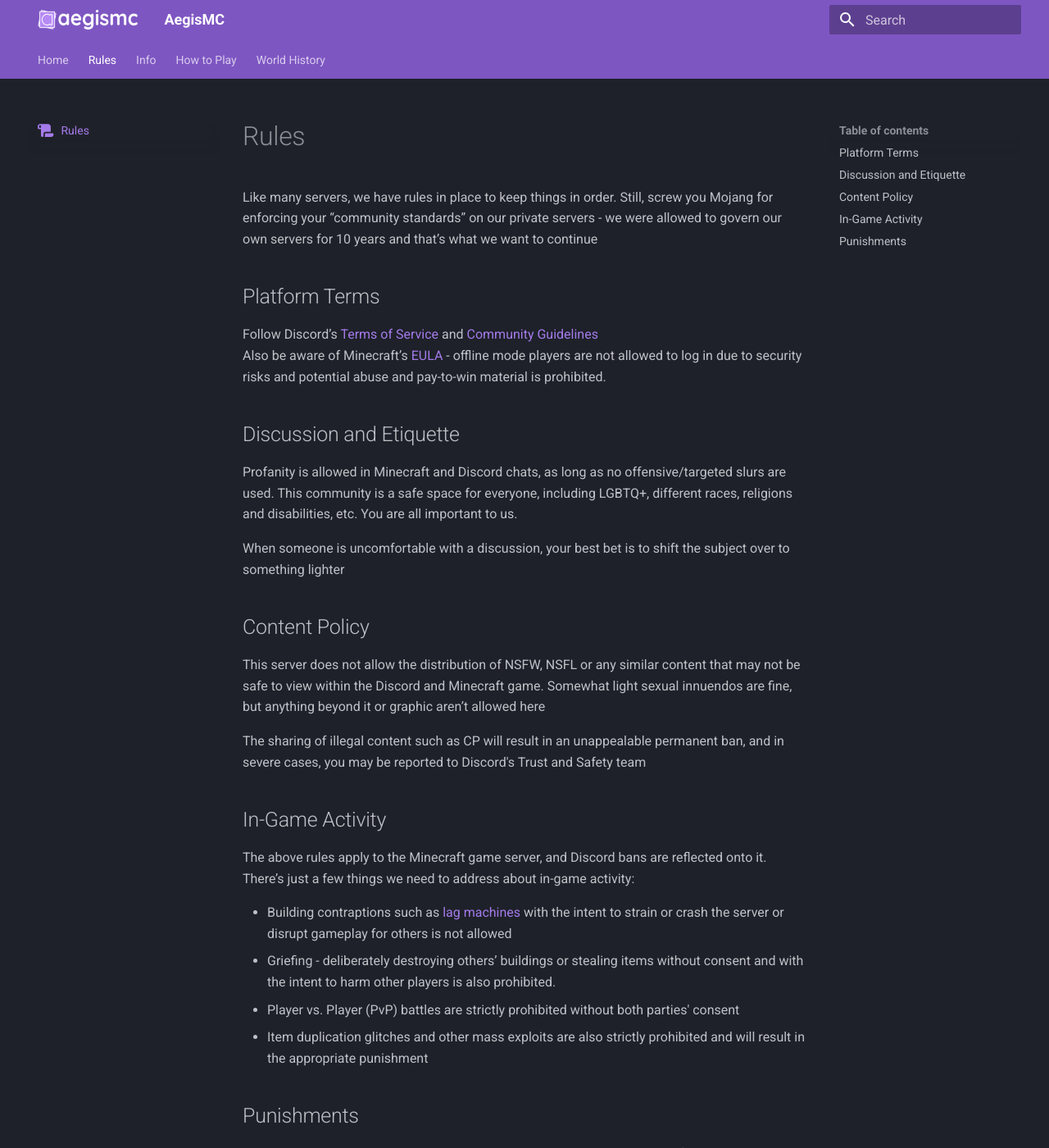
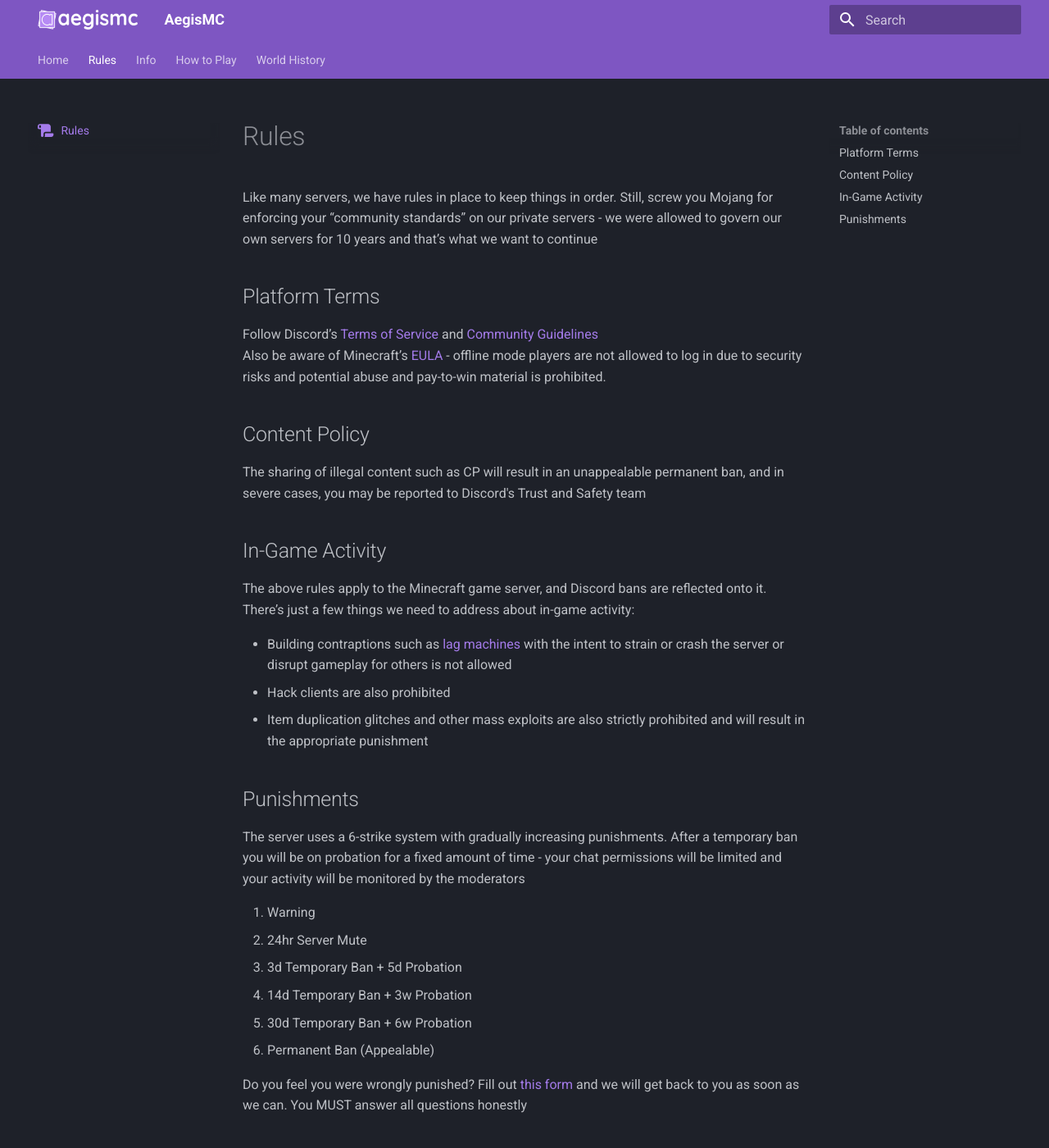
Before and after one commit to CobaltDevel/aegismc, an MkDocs documentation site: the page built from docs/rules.md, in a window 1280 px wide and 1400 px high. Shown: the whole window at 82% size. Built offline with MkDocs 1.6.1 and Material for MkDocs 9.7.7, drawn with Linux system fonts in a browser that asks for light colours; comment, search, counter and statistics services are not loaded.

Commit message:
Change stuff

```diff
--- a/docs/rules.md
+++ b/docs/rules.md
@@ -8,22 +8,14 @@ Like many servers, we have rules in place to keep things in order. Still, screw
 Follow Discord’s [Terms of Service](https://dis.gd/tos) and [Community Guidelines](https://discord.com/guidelines)
 Also be aware of Minecraft’s [EULA](https://www.minecraft.net/en-us/eula) - offline mode players are not allowed to log in due to security risks and potential abuse and pay-to-win material is prohibited.
 
-## Discussion and Etiquette
-Profanity is allowed in Minecraft and Discord chats, as long as no offensive/targeted slurs are used. This community is a safe space for everyone, including LGBTQ+, different races, religions and disabilities, etc. You are all important to us.
-
-When someone is uncomfortable with a discussion, your best bet is to shift the subject over to something lighter
-
 ## Content Policy
-This server does not allow the distribution of NSFW, NSFL or any similar content that may not be safe to view within the Discord and Minecraft game. Somewhat light sexual innuendos are fine, but anything beyond it or graphic aren’t allowed here
-
 The sharing of illegal content such as CP will result in an unappealable permanent ban, and in severe cases, you may be reported to Discord's Trust and Safety team
 
 ## In-Game Activity
 The above rules apply to the Minecraft game server, and Discord bans are reflected onto it. There’s just a few things we need to address about in-game activity:
 
 - Building contraptions such as [lag machines](https://2b2t.miraheze.org/wiki/Lag_machine) with the intent to strain or crash the server or disrupt gameplay for others is not allowed
-- Griefing - deliberately destroying others’ buildings or stealing items without consent and with the intent to harm other players is also prohibited.
-- Player vs. Player (PvP) battles are strictly prohibited without both parties' consent
+- Hack clients are also prohibited
 - Item duplication glitches and other mass exploits are also strictly prohibited and will result in the appropriate punishment
 
 
```
Also changed, not shown: docs/index.md (+1 -5 lines), 1 other file.
